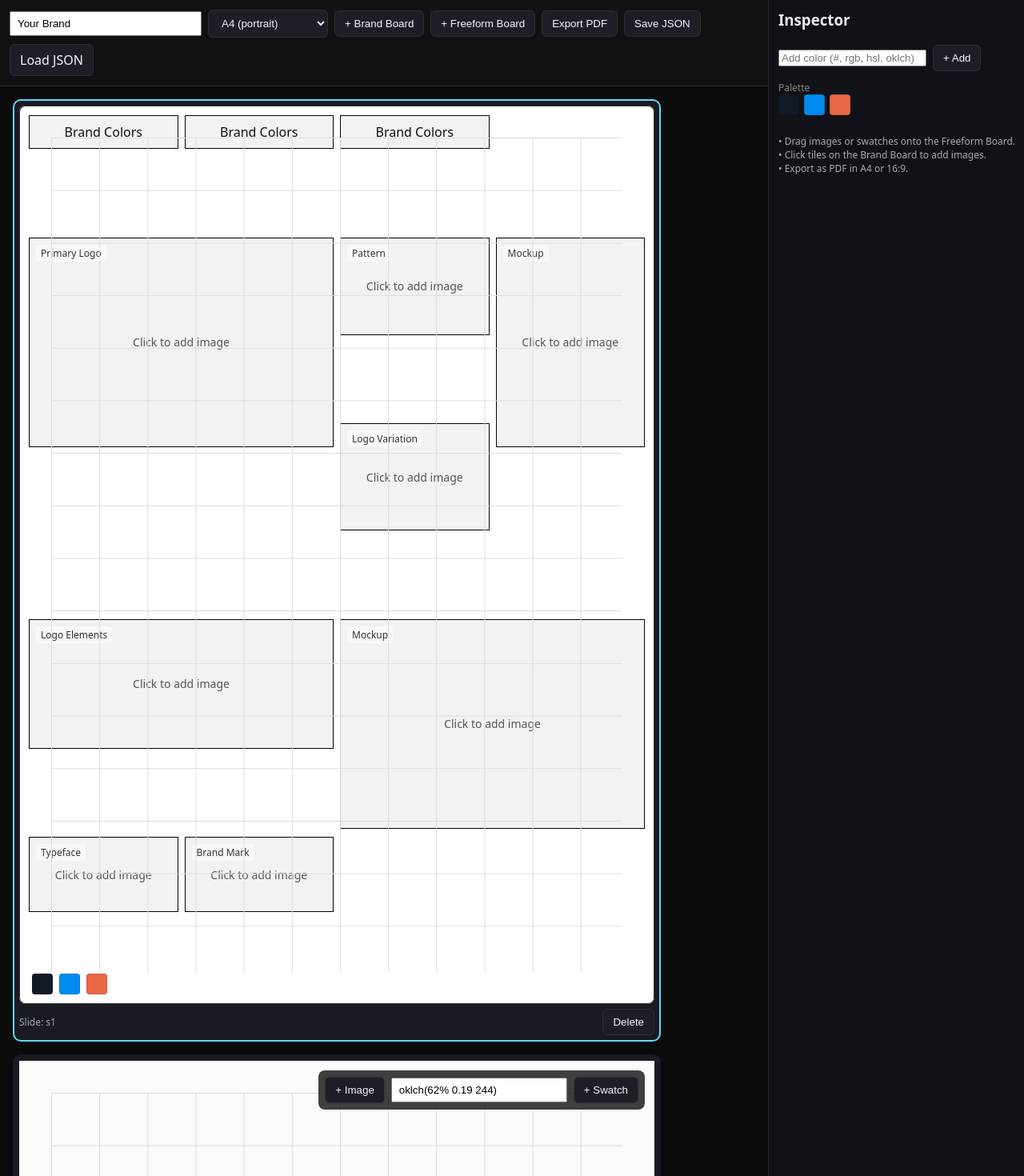
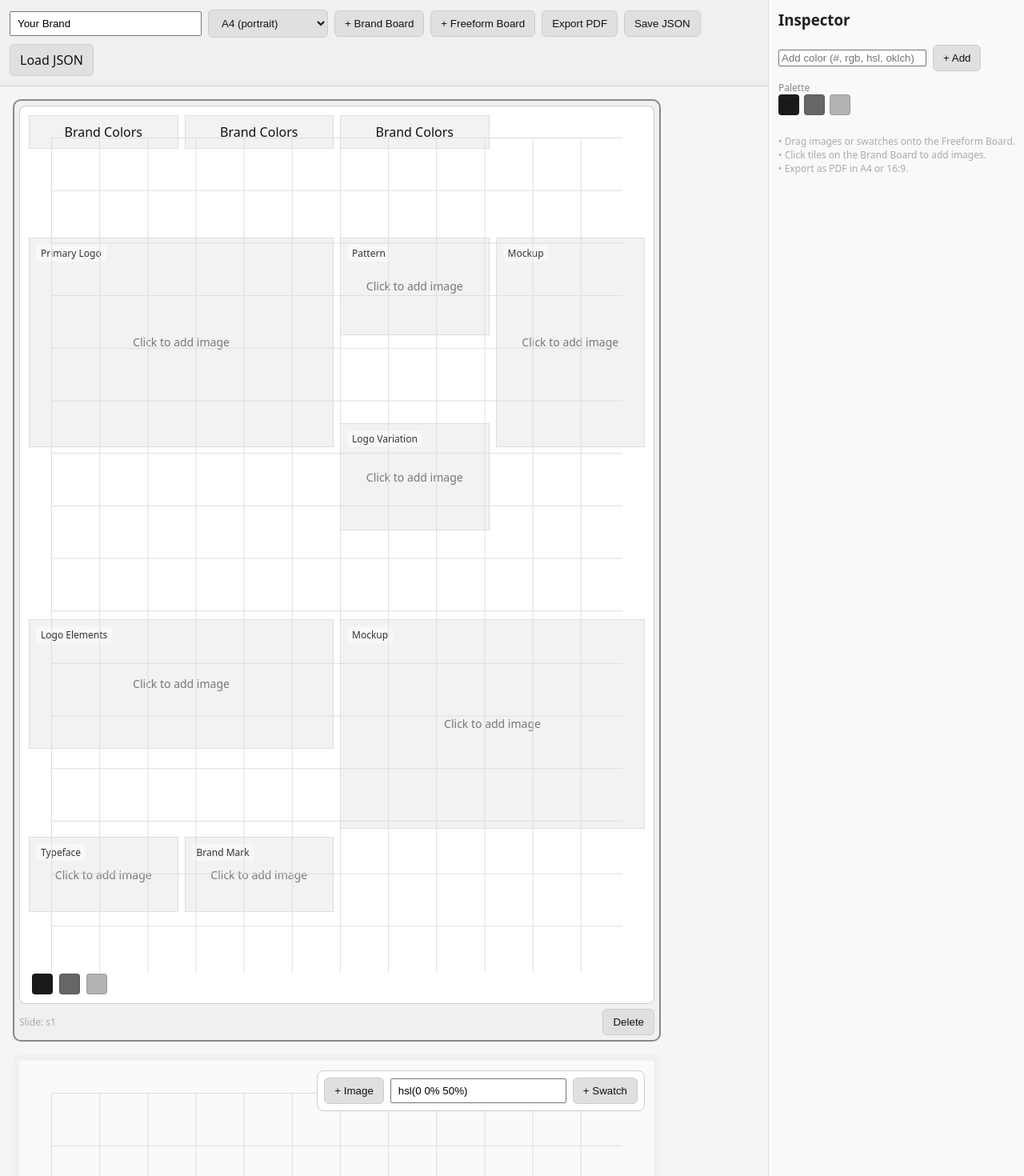
Before and after one commit to kngzero/Method-Mark, a React (Vite) app: page / in a window 1280 px wide. Shown: the top 1470 px of the page at 80% size. Built offline with nearby package versions, Linux system fonts and the light colour scheme.

Commit message:
Use light monochrome color scheme

```diff
--- a/index.html
+++ b/index.html
@@ -6,23 +6,23 @@
     <title>Method Mark – Brand PDF Builder</title>
     <style>
       html, body, #root { height: 100%; margin: 0; }
-      body { font-family: ui-sans-serif, system-ui, -apple-system, Segoe UI, Roboto, Helvetica, Arial, Apple Color Emoji, Segoe UI Emoji; background:#0b0b0c; color:#e9e9ef; }
-      .toolbar { position: sticky; top: 0; background: #111; padding: 12px; display: flex; gap: 8px; align-items: center; border-bottom:1px solid #2a2a32; z-index: 20; }
+      body { font-family: ui-sans-serif, system-ui, -apple-system, Segoe UI, Roboto, Helvetica, Arial, Apple Color Emoji, Segoe UI Emoji; background:#f5f5f5; color:#222; }
+      .toolbar { position: sticky; top: 0; background: #f0f0f0; padding: 12px; display: flex; gap: 8px; align-items: center; border-bottom:1px solid #ccc; z-index: 20; }
       .toolbar input[type="text"] { padding:6px 8px; min-width: 220px; }
-      .btn { padding:8px 12px; background:#1e1e27; border:1px solid #2e2e3a; color:#f5f5fa; border-radius:6px; cursor:pointer; }
-      .btn:hover { background:#2a2a36; }
+      .btn { padding:8px 12px; background:#e0e0e0; border:1px solid #ccc; color:#111; border-radius:6px; cursor:pointer; }
+      .btn:hover { background:#d5d5d5; }
       .canvasWrap { display:flex; gap:16px; padding:16px; flex-wrap: wrap; }
-      .slide { background:#fff; color:#111; border-radius:8px; box-shadow: 0 0 0 1px #333 inset; position: relative; }
+      .slide { background:#fff; color:#111; border-radius:8px; box-shadow: 0 0 0 1px #ccc inset; position: relative; }
       .label { font-size: 12px; color: #888; }
-      .panel { background:#111218; border-left:1px solid #2a2a32; padding:12px; width: 320px; overflow:auto; }
+      .panel { background:#f9f9f9; border-left:1px solid #ddd; padding:12px; width: 320px; overflow:auto; }
       .app { display:grid; grid-template-columns: 1fr 320px; height: calc(100% - 0px); }
       .row { display:flex; gap:8px; align-items:center; flex-wrap: wrap; }
       .swatch { width: 24px; height: 24px; border:1px solid #0002; border-radius:4px; display:inline-block; vertical-align: middle; }
-      .tile { border:1px solid #000; position:relative; overflow:hidden; background:#f2f2f2; }
+      .tile { border:1px solid #ddd; position:relative; overflow:hidden; background:#f2f2f2; }
       .tile .title { position:absolute; left:8px; top:8px; font-size:12px; color:#333; background:#fff8; padding:2px 6px; border-radius:4px; }
       .tile img { width: 100%; height: 100%; object-fit: cover; }
-      .dropzone { position:absolute; inset:0; display:flex; align-items:center; justify-content:center; color:#555; font-weight:500; font-size:14px;}
-      .handle { position:absolute; right:6px; bottom:6px; background:#0007; color:#fff; font-size:12px; padding:2px 6px; border-radius:4px; }
+      .dropzone { position:absolute; inset:0; display:flex; align-items:center; justify-content:center; color:#777; font-weight:500; font-size:14px;}
+      .handle { position:absolute; right:6px; bottom:6px; background:#fff; color:#333; font-size:12px; padding:2px 6px; border-radius:4px; border:1px solid #ccc; }
       .item { position:absolute; cursor:grab; }
       .palette { display:flex; gap:6px; flex-wrap: wrap; }
       .small { font-size:12px; color:#aaa; }
--- a/src/App.jsx
+++ b/src/App.jsx
@@ -74,7 +74,7 @@ export default function App() {
   };
 
   // Inspector panel – brand colors input (accept OKLCH)
-  const [palette, setPalette] = React.useState(['#111827', 'oklch(62% 0.19 244)', 'hsl(12 80% 60%)']);
+  const [palette, setPalette] = React.useState(['hsl(0 0% 10%)', 'hsl(0 0% 40%)', 'hsl(0 0% 70%)']);
   const addPaletteColor = (value) => {
     const res = parseColor(value);
     if (res.ok) setPalette([...palette, res.rgbString]);
@@ -105,7 +105,7 @@ export default function App() {
         {/* Canvas area */}
         <div className="canvasWrap">
           {slides.map(s => (
-            <div key={s.id} onClick={()=>setActive(s.id)} style={{ border: s.id===active?'2px solid #61dafb':'2px solid transparent', borderRadius:10, padding:6, background:'#191a22' }}>
+            <div key={s.id} onClick={()=>setActive(s.id)} style={{ border: s.id===active?'2px solid #888':'2px solid transparent', borderRadius:10, padding:6, background:'#f0f0f0' }}>
               <div
                 className="slide"
                 ref={el => (slideRefs.current[s.id] = el)}
--- a/src/components/FreeformBoard.jsx
+++ b/src/components/FreeformBoard.jsx
@@ -98,7 +98,7 @@ export default function FreeformBoard({ data, onUpdate, grid }) {
 
 function Toolbar({ onAddImage, onAddSwatch }) {
   const fileRef = React.useRef(null);
-  const [color, setColor] = React.useState('oklch(62% 0.19 244)');
+  const [color, setColor] = React.useState('hsl(0 0% 50%)');
 
   const pick = () => fileRef.current?.click();
   const onFile = (e) => {
@@ -107,7 +107,7 @@ function Toolbar({ onAddImage, onAddSwatch }) {
   };
 
   return (
-    <div style={{ position:'absolute', right:12, top:12, background:'#111c', color:'#fff', padding:8, borderRadius:8, display:'flex', gap:8, alignItems:'center' }}>
+    <div style={{ position:'absolute', right:12, top:12, background:'#fff', color:'#333', padding:8, borderRadius:8, display:'flex', gap:8, alignItems:'center', border:'1px solid #ccc' }}>
       <button className="btn" onClick={pick}>+ Image</button>
       <input type="file" ref={fileRef} style={{ display:'none' }} accept="image/*" onChange={onFile} />
       <input value={color} onChange={e=>setColor(e.target.value)} placeholder="hex/rgb/hsl/oklch" style={{ padding:'6px 8px', width:200 }} />
@@ -181,7 +181,7 @@ function DraggableItem({ item, onChange, onRemove, grid }) {
       {item.type === 'image' && <img src={item.url} alt="" style={{ width:'100%', height:'100%', objectFit:'cover' }} />}
       {item.type === 'swatch' && <div style={{ width:'100%', height:'100%', background:item.value }} />}
       <div className="handle" onMouseDown={onResizeDown}>⤡</div>
-      <button onClick={onRemove} style={{ position:'absolute', right:6, top:6, background:'#0007', color:'#fff', border:'none', borderRadius:4, padding:'2px 6px', cursor:'pointer' }}>×</button>
+      <button onClick={onRemove} style={{ position:'absolute', right:6, top:6, background:'#eee', color:'#333', border:'1px solid #ccc', borderRadius:4, padding:'2px 6px', cursor:'pointer' }}>×</button>
     </div>
   );
 }
```
